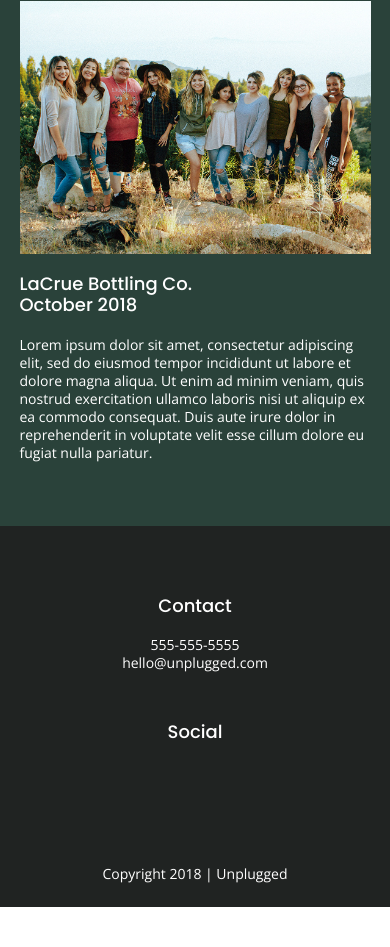
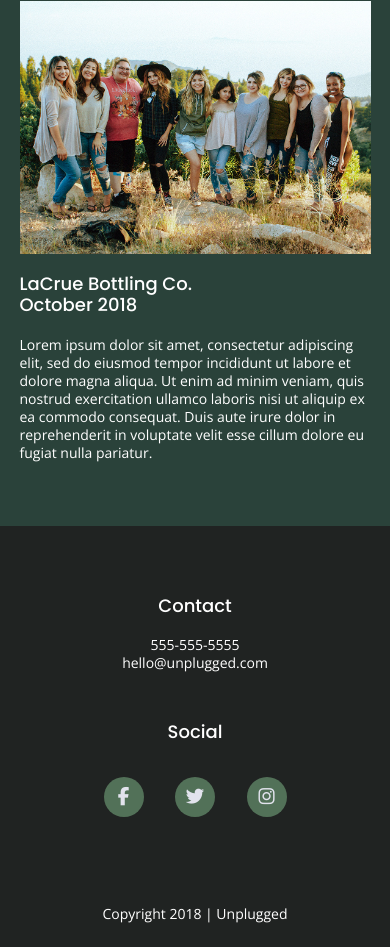
Before and after one commit to alcansal/unpluged-project, a website built with Parcel: page index.html in a window 390 px wide. Shown: the part 2742-3689 px from the top of the page. Before the commit the page ends 3649 px from the top, so only its background shows below. Built offline with nearby package versions, Linux system fonts and the light colour scheme.

Commit message:
Added some styles for the social icons and made adjustments for the breakpoints of the social icons to have room

```diff
--- a/css/main.css
+++ b/css/main.css
@@ -325,11 +325,19 @@ textarea {
 
   footer .social-icons {
     display: flex;
-    justify-content: center;
+    justify-content: space-around;
     align-items: center;
   }
 
+  .social-icons i {
+    font-size: 1.3125em;;
+  }
+
   footer .social p {
+    height: 40px;
+    width: 40px;
+    background: #527158;
+    border-radius: 50%;
     display: flex;
     justify-content: center;
     align-items: center;
@@ -613,6 +621,11 @@ textarea {
         align-items: center;
       }
 
+      .social-icons {
+        width: 12.5em;
+        justify-content: space-between;
+      }
+
       footer .contact {
         margin-bottom: 0;
       }
@@ -687,6 +700,7 @@ textarea {
 
       p {
         font-size: 1.125em;
+        line-height: 1.333;
       }
 
     /* ---- Hero ---- */
--- a/index.html
+++ b/index.html
@@ -154,8 +154,18 @@
           <div class="social">
             <h4>Social</h4>
               <div class="social-icons">
-                  <p><a href="https://www.facebook.com/yoursite" target="_blank"></a></p>
-                  <!-- other social links here -->
+                  <p>
+                    <a href="#"><i class="fa-brands fa-facebook-f"></i></a>
+                  </p>
+
+                  <p>
+                    <a href="#"><i class="fa-brands fa-twitter"></i></a>
+                  </p>
+
+                  <p>
+                    <a href="#"><i class="fa-brands fa-instagram"></i></a>
+                  </p>
+
               </div>
           </div>
       </div> <!-- footer content ends -->
```
Also changed, not shown: about/index.html (+12 -2 lines), faq/index.html (+12 -2 lines).
